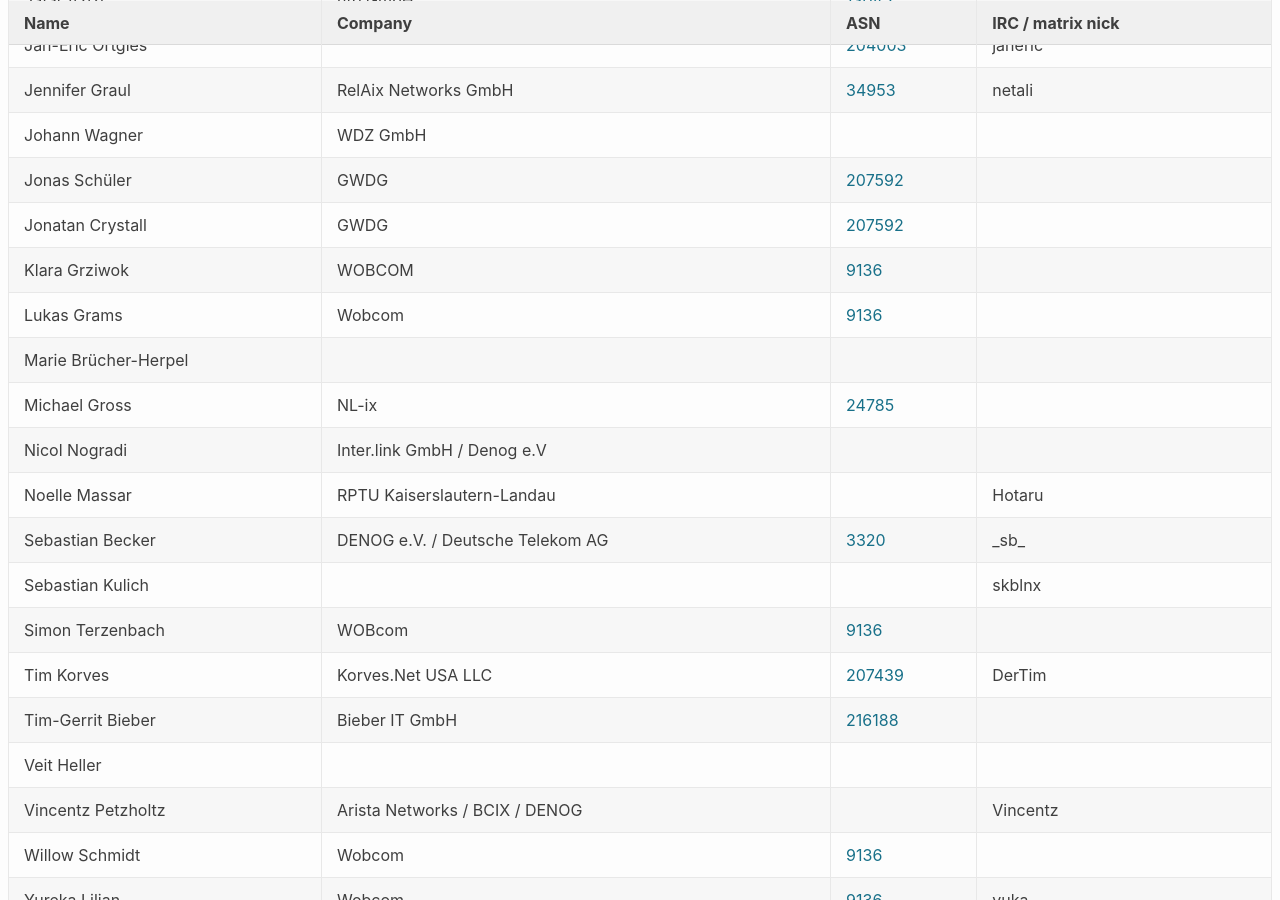
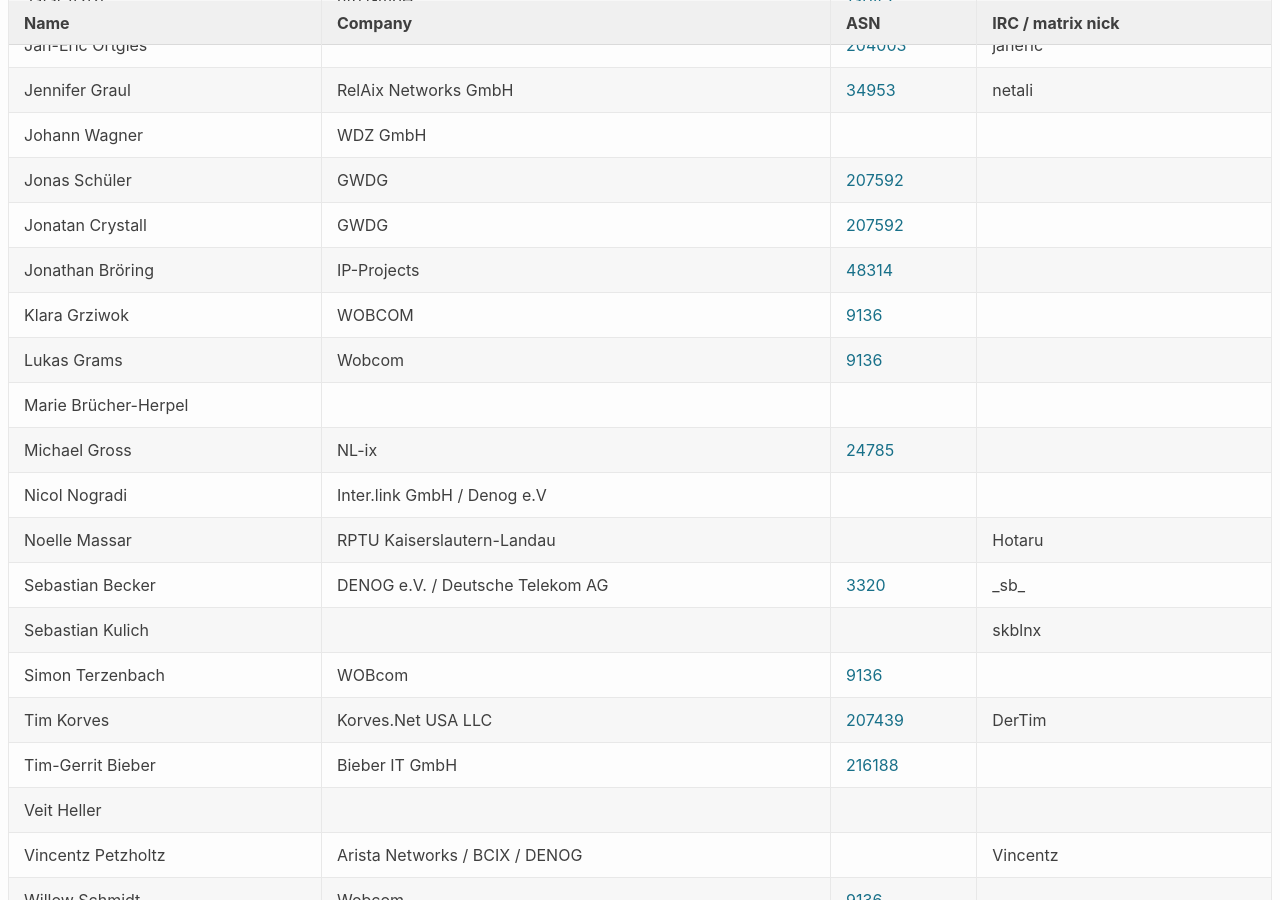
Before and after one commit to denog/pretix-attendeelist, a Jekyll site: the page built from denogmeetup25-04/index.markdown, in a window 1280 px wide and 900 px high, scrolled down 661 px. Built offline with Jekyll 4.4.1, drawn with Linux system fonts in a browser that asks for light colours.

Commit message:
Latest data: Wed May 14 19:10:24 UTC 2025

```diff
--- a/_data/attendees_denogmeetup25-04.json
+++ b/_data/attendees_denogmeetup25-04.json
@@ -114,6 +114,12 @@
     "asn": "207592"
   },
   {
+    "name": "Jonathan Bröring",
+    "company": "IP-Projects",
+    "irc": null,
+    "asn": "48314"
+  },
+  {
     "name": "Klara Grziwok",
     "company": "WOBCOM",
     "irc": null,
```
